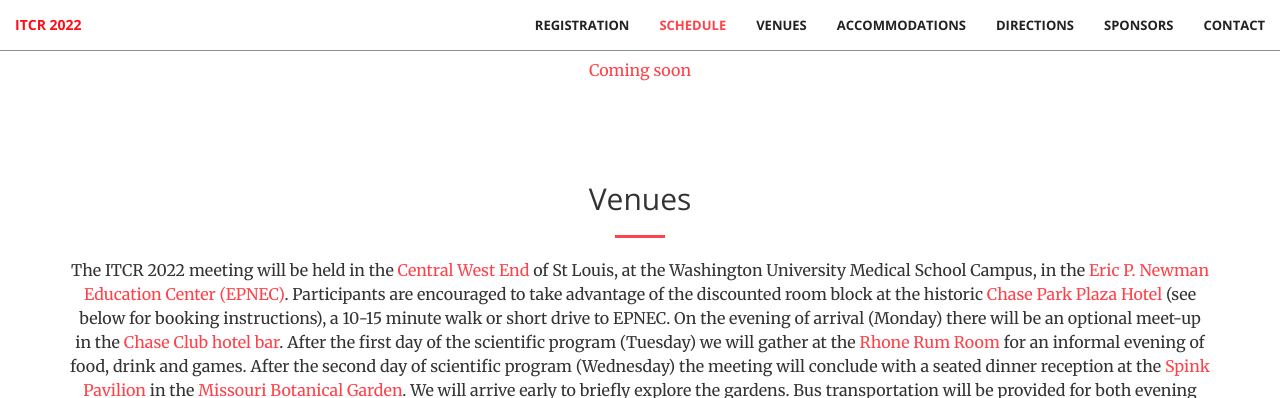
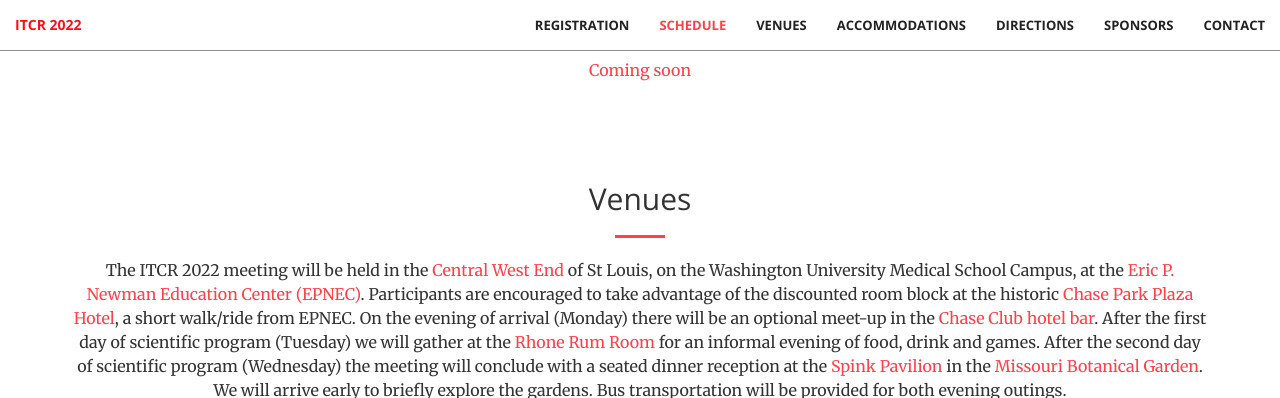
Before and after one commit to griffithlab/itcr2022, a Jekyll site: the page built from index.html, in a window 1280 px wide and 900 px high, scrolled down 2098 px, cut to the strip 0-398 px from the top of the window. Built offline with Jekyll 4.4.1, drawn with Linux system fonts in a browser that asks for light colours; some of the changed text lies outside the part shown.

Commit message:
minor tidying for brevity

```diff
--- a/_includes/accommodations.html
+++ b/_includes/accommodations.html
@@ -4,15 +4,15 @@
           <div class="col-lg-12 text-center">
               <h2 class="section-heading">Accommodations (Hotel)</h2>
               <hr class="primary">
-              <p>We have secured a <strong>limited number</strong> of discounted rooms for conference attendees at the historic <a href="https://www.sonesta.com/royal-sonesta/mo/st-louis/chase-park-plaza-royal-sonesta-st-louis/">Chase Park Plaza</a> Royal Sonesta St Louis (see below for directions). In order to receive the discounted conference rate, all <strong>bookings should be made no later than Monday, August 15th, 2022</strong>.</p>
+              <p>We have secured a <strong>limited number</strong> of discounted rooms at the historic Chase Park Plaza Royal Sonesta St Louis (see below for directions). Attendees may book hotel room(s) using either the <a href="https://gc.synxis.com/rez.aspx?Hotel=77171&Chain=5157&arrive=09/12/2022&depart=09/15/2022&group=09122022ITCR">Direct webpage URL</a> OR by calling 1-800-Sonesta (766-3782). Please reference code "<strong>09122022ITCR</strong>" to obtain the discounted rate.</p>
 
-<p>The conference rate for a standard room is $179.00 / night + taxes. Government rates are also available for NIH employees.</p>
+              <p>The conference rate for a standard room is $179.00 / night + taxes. Government rates are also available for NIH employees.</p>
 
-<p>Please note that we have only reserved a limited number of rooms. <strong>Reserve your room early to receive the discounted rate</strong>.</p>
+              <p>Please note that we have only reserved a limited number of rooms. <strong>Reserve your room early to receive the discounted rate</strong>.</p>
 
-<p>Attendees may book hotel room(s) using either the <a href="https://gc.synxis.com/rez.aspx?Hotel=77171&Chain=5157&arrive=09/12/2022&depart=09/15/2022&group=09122022ITCR">Direct webpage URL</a> OR by calling 1-800-Sonesta (766-3782). Please reference code "<strong>09122022ITCR</strong>" to obtain the discounted rate. Cancellations must be made 24 hours in advance of the day of arrival.</p>
+              <p>In order to receive the discounted conference rate, all <strong>bookings should be made no later than Monday, August 15th, 2022</strong>. Cancellations must be made at least 24 hours in advance of the day of arrival.</p>
 
-<p><strong>Government employees</strong>: Please call the hotel at the number above, request a government rate, but also <strong>mention our group name/code (ITCR Investigators - 09122022ITCR)</strong>.</p>
+              <p><strong>Government employees</strong>: Please call the hotel at the number above, request a government rate, but also <strong>mention our group name/code (ITCR Investigators - 09122022ITCR)</strong>.</p>
 
 <iframe src="https://www.google.com/maps/embed?pb=!1m18!1m12!1m3!1d3116.19565502213!2d-90.26693344116208!3d38.64438131384658!2m3!1f0!2f0!3f0!3m2!1i1024!2i768!4f13.1!3m3!1m2!1s0x87d8b529ab43eb05%3A0x4621800c24b1f8f4!2sThe%20Chase%20Park%20Plaza%20Royal%20Sonesta%20St.%20Louis!5e0!3m2!1sen!2sus!4v1651246056664!5m2!1sen!2sus" width="600" height="450" style="border:0;" allowfullscreen="" loading="lazy" referrerpolicy="no-referrer-when-downgrade"></iframe>
           </div>
--- a/_includes/header.html
+++ b/_includes/header.html
@@ -3,7 +3,7 @@
         <div class="header-content-inner">
             <h1>ITCR 2022</h1>
             <hr class="light">
-            <p>Washington University is hosting NCI’s Informatics Technology for Cancer Research (ITCR) investigators to showcase the latest advances in informatics and computational tools for cancer research and precision medicine.  Register and book your hotel early.</p>
+            <p>Washington University is hosting NCI Informatics Technology for Cancer Research (ITCR) investigators to showcase the latest advances in informatics and computational tools for cancer research and precision medicine</p>
             <a href="#registration" class="btn btn-primary btn-xl page-scroll">Registration</a><br><br>
             <a href="#accommodations" class="btn btn-primary btn-xl page-scroll">Hotel Booking</a>
         </div>
--- a/_includes/venues.html
+++ b/_includes/venues.html
@@ -4,7 +4,7 @@
             <div class="col-lg-12 text-center">
                 <h2 class="section-heading">Venues</h2>
                 <hr class="primary">
-                <p>The ITCR 2022 meeting will be held in the <a href="https://cwescene.com/">Central West End</a> of St Louis, at the Washington University Medical School Campus, in the <a href="https://meet.wustl.edu/places/eric-p-newman-education-center-epnec">Eric P. Newman Education Center (EPNEC)</a>. Participants are encouraged to take advantage of the discounted room block at the historic <a href="https://www.sonesta.com/royal-sonesta/mo/st-louis/chase-park-plaza-royal-sonesta-st-louis/">Chase Park Plaza Hotel</a> (see below for booking instructions), a 10-15 minute walk or short drive to EPNEC. On the evening of arrival (Monday) there will be an optional meet-up in the <a href="https://www.stlchaseclub.com/">Chase Club hotel bar</a>. After the first day of the scientific program (Tuesday) we will gather at the <a href="https://moulinevents.com/rhone-rum-bar/">Rhone Rum Room</a> for an informal evening of food, drink and games. After the second day of scientific program (Wednesday) the meeting will conclude with a seated dinner reception at the <a href="https://www.missouribotanicalgarden.org/things-to-do/events/private-events-rentals/spink-pavilion.aspx">Spink Pavilion</a> in the <a href="https://www.missouribotanicalgarden.org/">Missouri Botanical Garden</a>. We will arrive early to briefly explore the gardens. Bus transportation will be provided for both evening outings.</p>
+                <p>The ITCR 2022 meeting will be held in the <a href="https://cwescene.com/">Central West End</a> of St Louis, on the Washington University Medical School Campus, at the <a href="https://meet.wustl.edu/places/eric-p-newman-education-center-epnec">Eric P. Newman Education Center (EPNEC)</a>. Participants are encouraged to take advantage of the discounted room block at the historic <a href="https://www.sonesta.com/royal-sonesta/mo/st-louis/chase-park-plaza-royal-sonesta-st-louis/">Chase Park Plaza Hotel</a>, a short walk/ride from EPNEC. On the evening of arrival (Monday) there will be an optional meet-up in the <a href="https://www.stlchaseclub.com/">Chase Club hotel bar</a>. After the first day of scientific program (Tuesday) we will gather at the <a href="https://moulinevents.com/rhone-rum-bar/">Rhone Rum Room</a> for an informal evening of food, drink and games. After the second day of scientific program (Wednesday) the meeting will conclude with a seated dinner reception at the <a href="https://www.missouribotanicalgarden.org/things-to-do/events/private-events-rentals/spink-pavilion.aspx">Spink Pavilion</a> in the <a href="https://www.missouribotanicalgarden.org/">Missouri Botanical Garden</a>. We will arrive early to briefly explore the gardens. Bus transportation will be provided for both evening outings.</p>
             </div>
         </div>
     </div>
```
